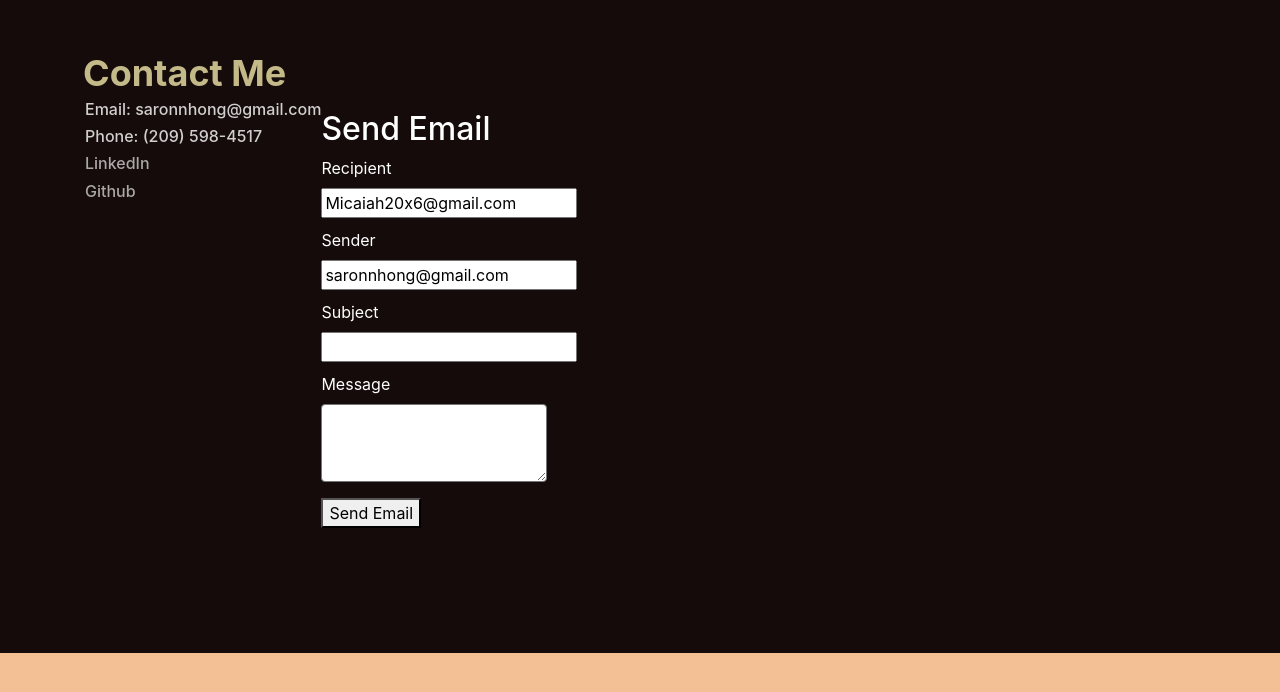
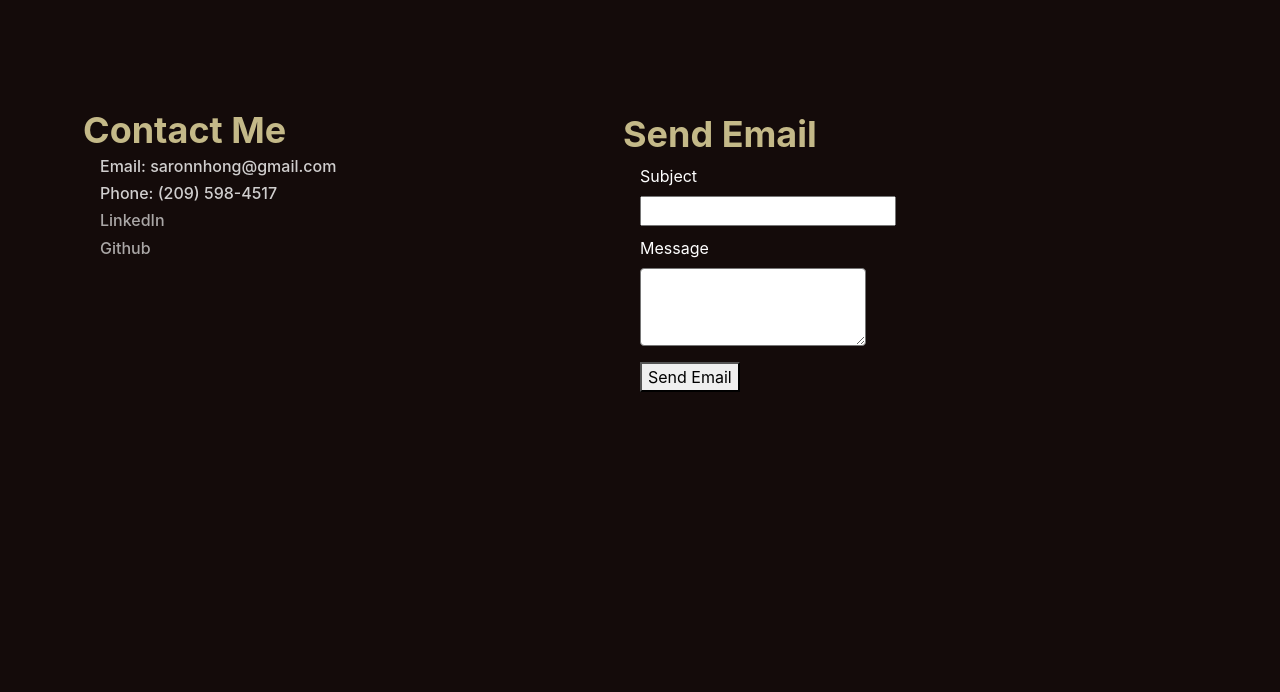
Before and after one commit to saronnhong/react-portfolio, a React (Create React App) app in the folder client/: page / in a window 1280 px wide. Shown: the part 1580-2272 px from the top of the page. Before the commit the page ends 2233 px from the top, so only its background shows below. Built offline with nearby package versions, Linux system fonts and the light colour scheme.

Commit message:
send to email working

```diff
--- a/client/src/App.css
+++ b/client/src/App.css
@@ -102,12 +102,17 @@
   opacity: .8;
 }
 
-.aboutMeInfo, .contactMeInfo {
+.aboutMeInfo{
   font-size: 18px;
-  margin-bottom: 40%;
+  margin-bottom: 50%;
   opacity: .8;
 }
 
+.contactMeInfo {
+  font-size: 18px;
+  margin-bottom: 85%;
+  opacity: .8;
+}
 .contactMeTitle{
   font-size: 36px;
   font-weight: bolder;
--- a/client/src/App.js
+++ b/client/src/App.js
@@ -60,16 +60,19 @@ class App extends Component {
               <div className="row" id="contact">
                 <div className="col-md-6">
                   <div className="contactMeTitle">Contact Me </div>
+                  <div className="contactMeInfo">
+                  <h6>Email: saronnhong@gmail.com</h6>
+                  <h6>Phone: (209) 598-4517</h6>
+                  <a className="contactLinks" href="https://www.linkedin.com/in/saronnhong"><h6>LinkedIn</h6></a>
+                  <a className="contactLinks" href="https://github.com/saronnhong"><h6>Github</h6></a>
+
                 </div>
+                </div>
+                <Contact />
               </div>
               <div className="row">
-                <div className="contactMeInfo">
-                  <h6>Email: saronnhong@gmail.com</h6>
-                  <h6>Phone: (209) 598-4517</h6>
-                  <a className="contactLinks" href="www.linkedin.com/in/saronnhong"><h6>LinkedIn</h6></a>
-                  <a className="contactLinks" href="https://github.com/saronnhong"><h6>Github</h6></a>
-                </div>
-                <Contact />
+
+
               </div>
             </div>
 
--- a/client/src/components/Contact/Contact.js
+++ b/client/src/components/Contact/Contact.js
@@ -6,17 +6,22 @@ class Contact extends Component {
     state = {
         email: {
             recipient: 'Micaiah20x6@gmail.com',
-            sender: 'saronnhong@gmail.com',
+            sender: 'chich20x6@gmail.com',
             subject: '',
             text: ''
         }
     }
-    // sendEmail = (event) => {
-    //     event.preventDefault();
-    //     $.get('/send-email', () => {
-    //         console.log("email was sent from sendEmail!")
-    //     })
-    // }
+    sendEmail = () => {
+
+        fetch("/send-email",{
+            method: 'POST',
+            body: JSON.stringify({
+              email: this.state.email
+            }),
+            headers: {"Content-Type": "application/json"}
+          })
+
+    }
     render() {
         const { email } = this.state;
         const spacer = {
@@ -28,17 +33,17 @@ class Contact extends Component {
         return (
             <div className="contactForm">
                 <div style={{ marginTop: 10 }} >
-                    <h2> Send Email </h2>
-                    <label> Recipient </label>
+                    <h2 className= "contactMeTitle"> Send Email </h2>
+                    {/* <label> Recipient </label>
                     <br />
                     <input value={email.recipient}
                         onChange={e => this.setState({ email: { ...email, recipient: e.target.value } })} />
-                    <div style={spacer} />
-                    <label> Sender </label>
+                    <div style={spacer} /> */}
+                    {/* <label> Sender </label>
                     <br />
                     <input value={email.sender}
                         onChange={e => this.setState({ email: { ...email, sender: e.target.value } })} />
-                    <div style={spacer} />
+                    <div style={spacer} /> */}
                     <label> Subject </label>
                     <br />
                     <input value={email.subject}
@@ -50,7 +55,7 @@ class Contact extends Component {
                         onChange={e => this.setState({ email: { ...email, text: e.target.value } })} />
                     <div style={spacer} />
                     <button onClick={() => {
-                        alert('hello');
+                        this.sendEmail();
                     }}> Send Email </button>
                 </div>
             </div>
```
Also changed, not shown: 1 other file (tests, documents, lock files or other folders).
